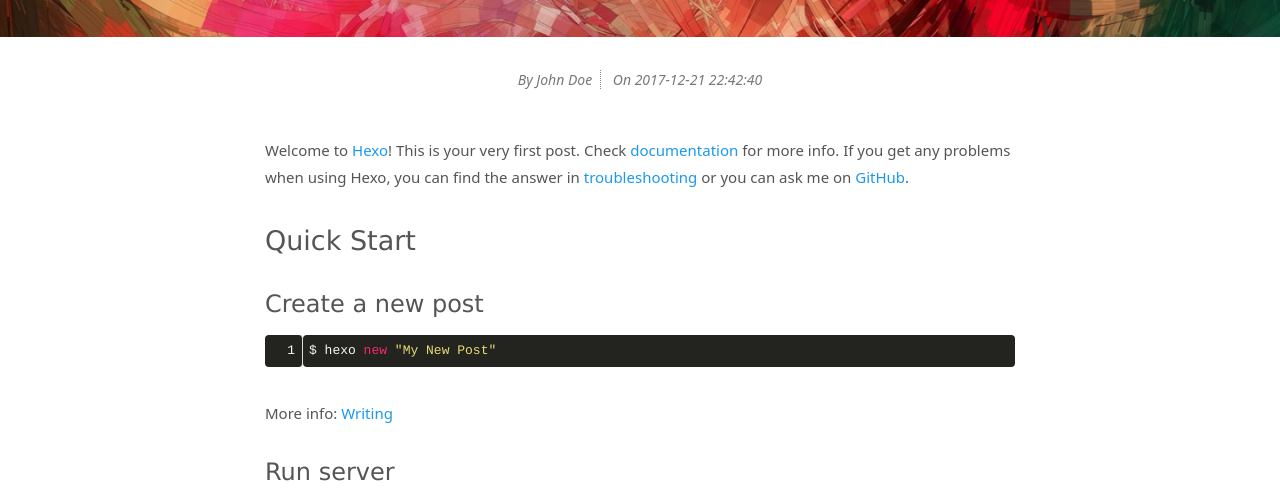
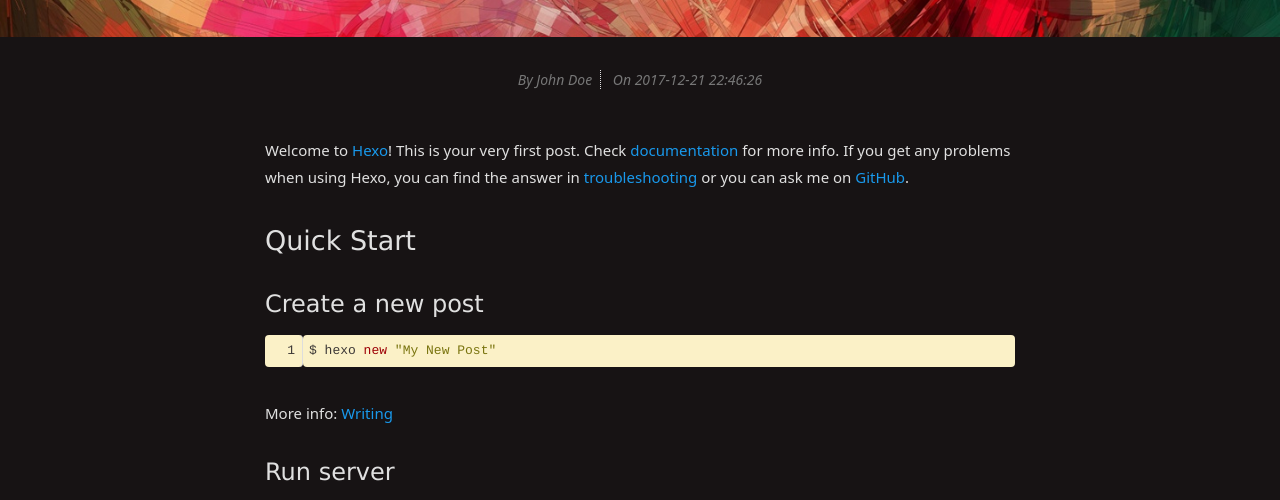
Before and after one commit to hgglol/hgglol.github.io, a plain HTML site: page 2017/12/21/hello-world/index.html in a window 1280 px wide. Shown: the part 247-747 px from the top of the page. Drawn offline with Linux system fonts and the light colour scheme.

Commit message:
Site updated: 2017-12-21 22:46:26

```diff
--- a/2017/12/21/hello-world/index.html
+++ b/2017/12/21/hello-world/index.html
@@ -27,7 +27,7 @@
   <link rel="stylesheet" href="/css/bootstrap.min.css">
   <!-- Custom CSS -->
 
-  <link rel="stylesheet" href="/css/style.light.css">
+  <link rel="stylesheet" href="/css/style.dark.css">
 
   <!-- Google Analytics -->
 
@@ -100,7 +100,7 @@
           <!-- Date -->
           <span class="date-time info">On
             <span class="date">2017-12-21</span>
-            <span class="time">22:42:40</span>
+            <span class="time">22:46:26</span>
           </span>
 
         </div>
```
Also changed, not shown: archives/2017/12/index.html (+1 -1 lines), archives/2017/index.html (+1 -1 lines), archives/index.html (+1 -1 lines), index.html (+1 -1 lines).
